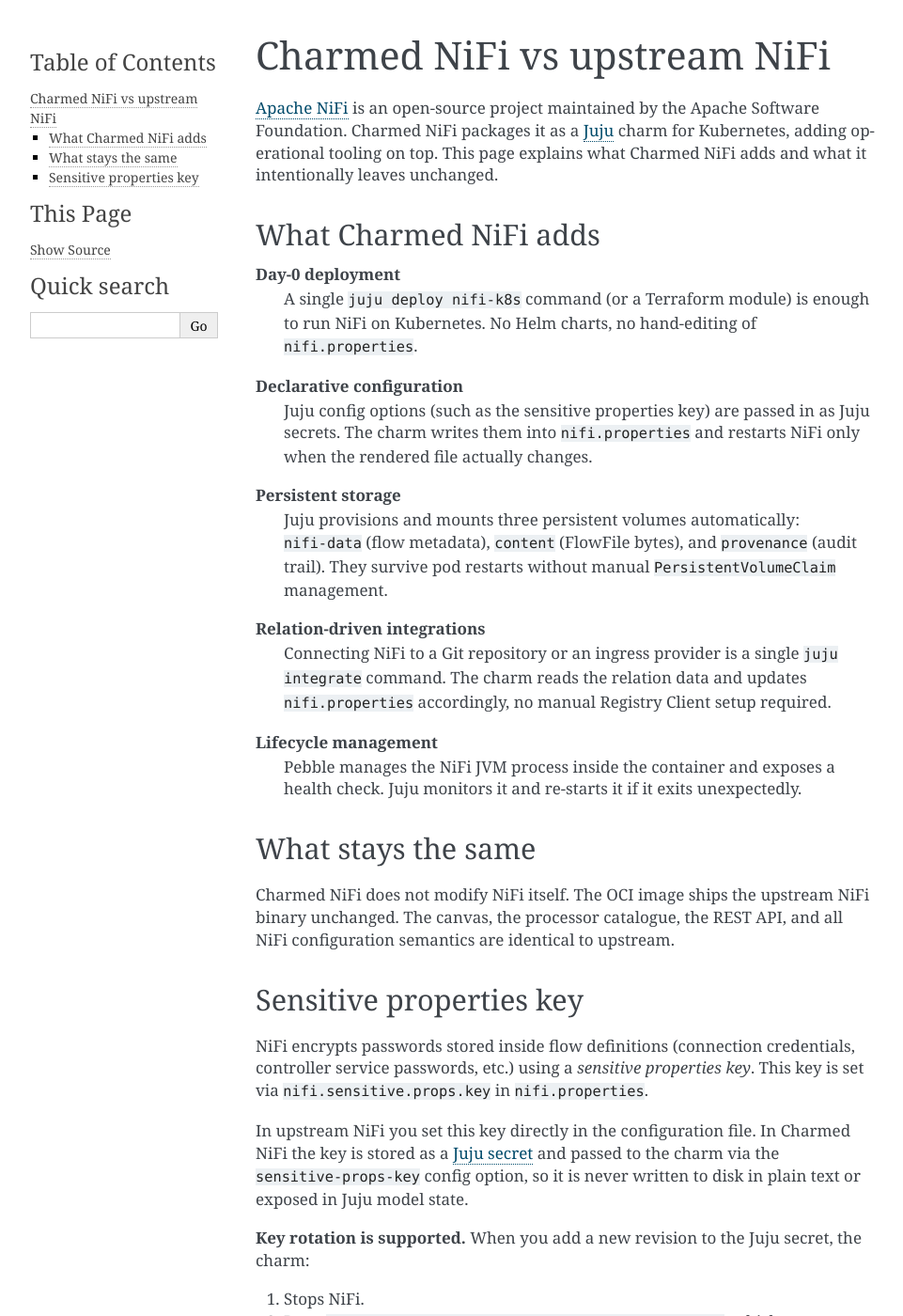
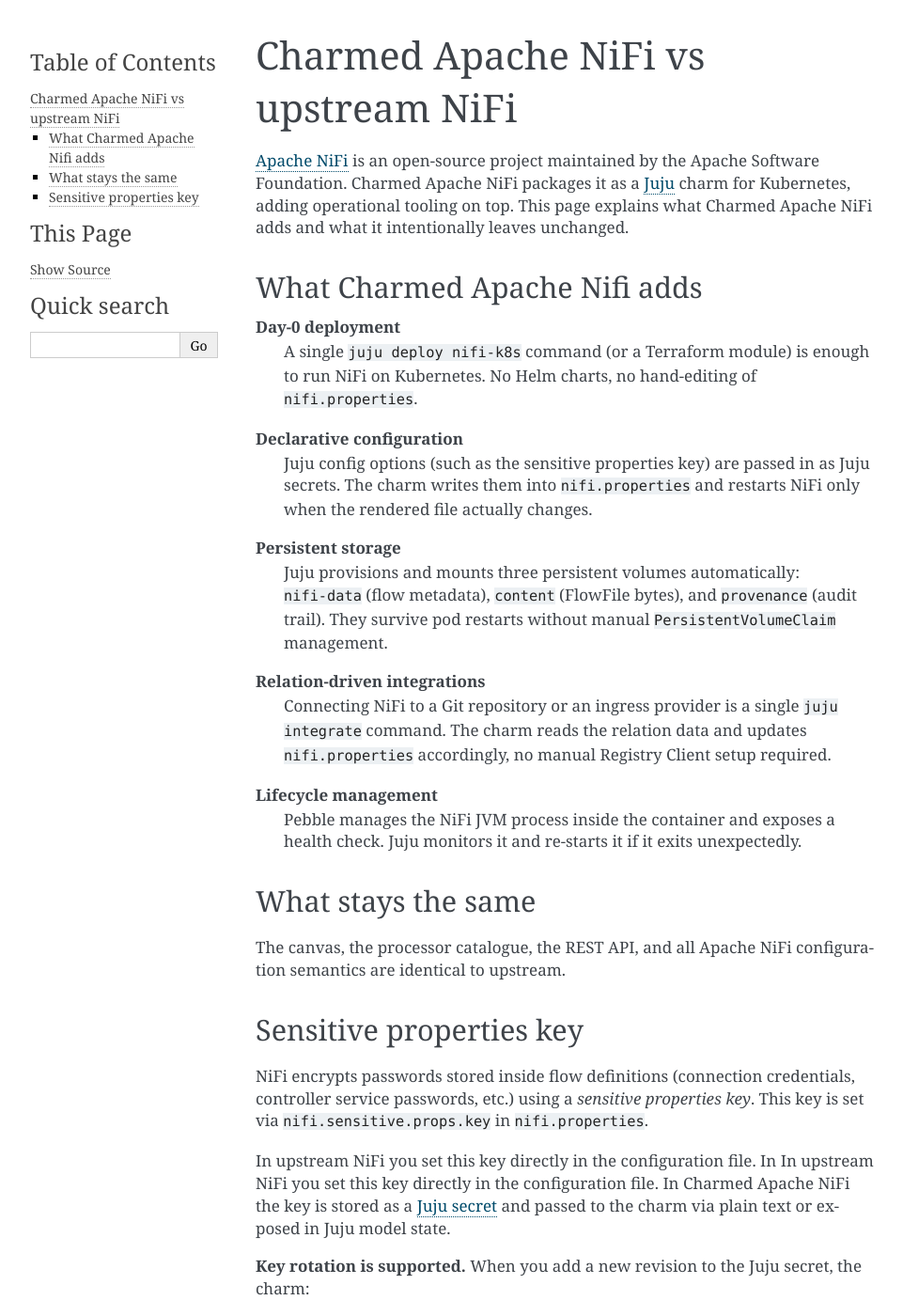
Before and after one commit to canonical/charmed-nifi-documentation, a Sphinx documentation site: the page built from docs/explanation/charmed-vs-upstream.rst, in a window 1280 px wide and 1400 px high. Shown: the whole window at 94% size, without its empty margins (148-1109 px from the left). Built offline with Sphinx 7.4.7, drawn with Linux system fonts in a browser that asks for light colours.

Commit message:
clean up

```diff
--- a/docs/explanation/charmed-vs-upstream.rst
+++ b/docs/explanation/charmed-vs-upstream.rst
@@ -1,14 +1,14 @@
 .. _explanation-charmed-vs-upstream:
 
-Charmed NiFi vs upstream NiFi
+Charmed Apache NiFi vs upstream NiFi
 ==============================
 
 `Apache NiFi`_ is an open-source project maintained by the Apache Software
-Foundation. Charmed NiFi packages it as a `Juju`_ charm for Kubernetes, adding
-operational tooling on top. This page explains what Charmed NiFi adds and
+Foundation. Charmed Apache NiFi packages it as a `Juju`_ charm for Kubernetes, adding
+operational tooling on top. This page explains what Charmed Apache NiFi adds and
 what it intentionally leaves unchanged.
 
-What Charmed NiFi adds
+What Charmed Apache Nifi adds
 -----------------------
 
 **Day-0 deployment**
@@ -39,9 +39,8 @@
 What stays the same
 --------------------
 
-Charmed NiFi does not modify NiFi itself. The OCI image ships the upstream
-NiFi binary unchanged. The canvas, the processor catalogue, the REST API, and
-all NiFi configuration semantics are identical to upstream.
+The canvas, the processor catalogue, the REST API, and all Apache NiFi
+configuration semantics are identical to upstream.
 
 Sensitive properties key
 -------------------------
@@ -51,8 +50,8 @@
 key is set via ``nifi.sensitive.props.key`` in ``nifi.properties``.
 
 In upstream NiFi you set this key directly in the configuration file. In
-Charmed NiFi the key is stored as a `Juju secret`_ and passed to the charm via
-the ``sensitive-props-key`` config option, so it is never written to disk in
+In upstream NiFi you set this key directly in the configuration file. In
+Charmed Apache NiFi the key is stored as a `Juju secret`_ and passed to the charm via
 plain text or exposed in Juju model state.
 
 **Key rotation is supported.** When you add a new revision to the Juju secret,
```
